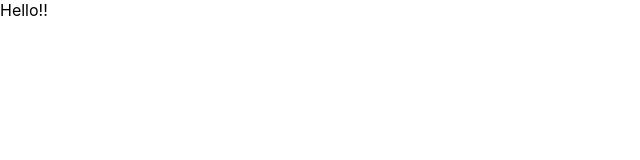
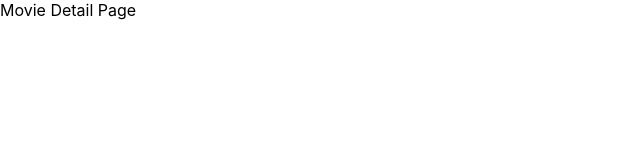
Before and after one commit to jbeat630/WatchoutPedia, a React (Create React App) app: page /movie/1 in a window 1280 px wide. Shown: the top 160 px of the page, without its empty margins (0-640 px from the left). Built offline with nearby package versions, Linux system fonts and the light colour scheme.

Commit message:
feat: 리액트 라우터 설치 및 리드미 작성시작, 라우터 페이지 세팅

```diff
--- a/package.json
+++ b/package.json
@@ -12,6 +12,7 @@
     "@types/react-dom": "^18.0.8",
     "react": "^18.2.0",
     "react-dom": "^18.2.0",
+    "react-router-dom": "^6.4.3",
     "react-scripts": "5.0.1",
     "typescript": "^4.8.4",
     "web-vitals": "^2.1.4"
@@ -39,5 +40,8 @@
       "last 1 firefox version",
       "last 1 safari version"
     ]
+  },
+  "devDependencies": {
+    "@types/react-router-dom": "^5.3.3"
   }
 }
--- a/src/App.tsx
+++ b/src/App.tsx
@@ -1,10 +1,20 @@
 import React from 'react';
+import { BrowserRouter, Routes, Route } from 'react-router-dom';
+import MainPage from "./pages/MainPage";
+import MovieDetail from "./pages/MovieDetail";
+import TvPage from "./pages/TvPage";
+import TvDetail from "./pages/TvDetail";
 
 function App() {
   return (
-    <div className="App">
-      Hello!!
-    </div>
+      <BrowserRouter>
+          <Routes>
+              <Route path="/" element={<MainPage />}/>
+              <Route path="/tv" element={<TvPage />}/>
+              <Route path="/movie/:id" element={<MovieDetail />}/>
+              <Route path="/tv/:id" element={<TvDetail />}/>
+          </Routes>
+      </BrowserRouter>
   );
 }
 
--- /dev/null
+++ b/src/pages/MainPage.tsx
@@ -0,0 +1,9 @@
+import React from 'react';
+
+const MainPage: React.FC = () => {
+    return  (
+        <div>Main Page</div>
+    )
+}
+
+export default MainPage;
--- /dev/null
+++ b/src/pages/MovieDetail.tsx
@@ -0,0 +1,9 @@
+import React from 'react';
+
+const MovieDetailPage: React.FC = () => {
+    return  (
+        <div>Movie Detail Page</div>
+    )
+}
+
+export default MovieDetailPage;
--- /dev/null
+++ b/src/pages/TvDetail.tsx
@@ -0,0 +1,9 @@
+import React from 'react';
+
+const TvDetailPage: React.FC = () => {
+    return  (
+        <div>Tv Detail Page</div>
+    )
+}
+
+export default TvDetailPage;
--- /dev/null
+++ b/src/pages/TvPage.tsx
@@ -0,0 +1,9 @@
+import React from 'react';
+
+const TvPage: React.FC = () => {
+    return  (
+        <div>Tv Page</div>
+    )
+}
+
+export default TvPage;
```
Also changed, not shown: 2 other files (tests, documents, lock files or other folders).
